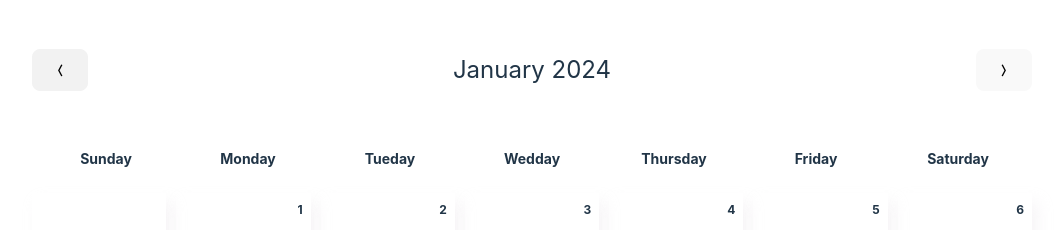
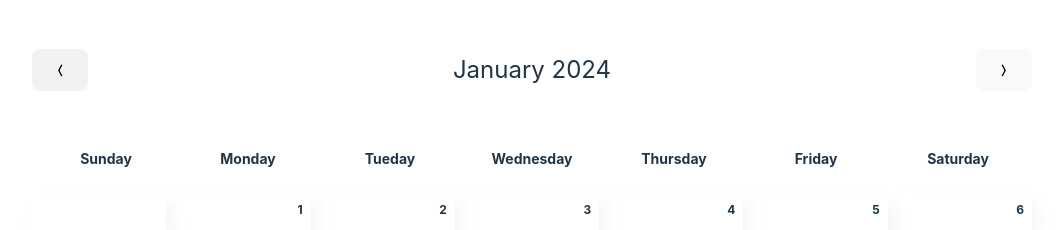
Before and after one commit to devsingh86/sony-assignment, a React (Vite) app: page / in a window 1280 px wide. Shown: the top 230 px of the page, without its empty margins (108-1171 px from the left). Built offline with nearby package versions, Linux system fonts and the light colour scheme.

Commit message:
wedday to wednesday

```diff
--- a/src/components/Calendar.jsx
+++ b/src/components/Calendar.jsx
@@ -122,7 +122,7 @@ const Calendar = ({ events }) => {
  };
 
  const renderDaysOfWeek = () => {
-    const days = ['Sunday', 'Monday', 'Tueday', 'Wedday', 'Thursday', 'Friday', 'Saturday'];
+    const days = ['Sunday', 'Monday', 'Tueday', 'Wednesday', 'Thursday', 'Friday', 'Saturday'];
     return days.map((day, index) => <div key={index} className="cell">{day}</div>);
  };
 
```
